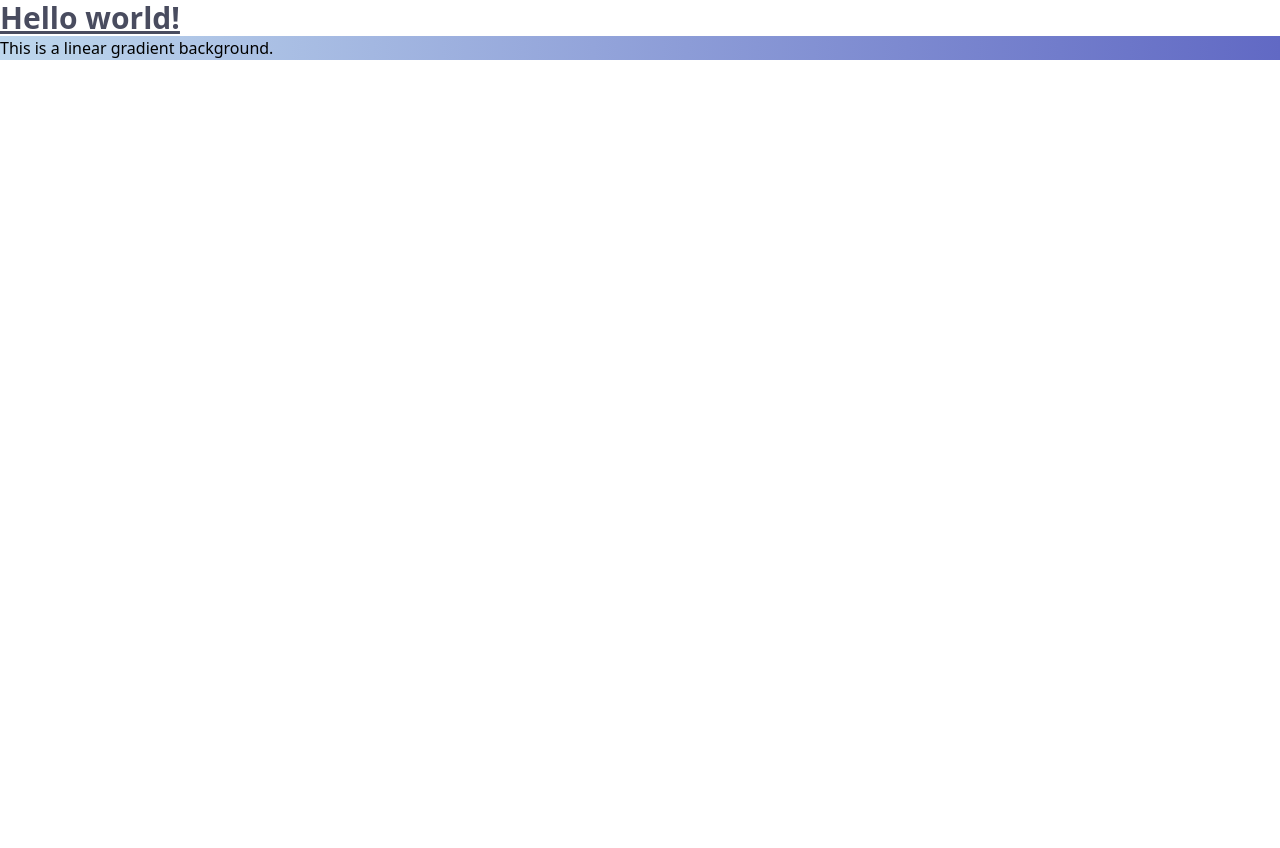
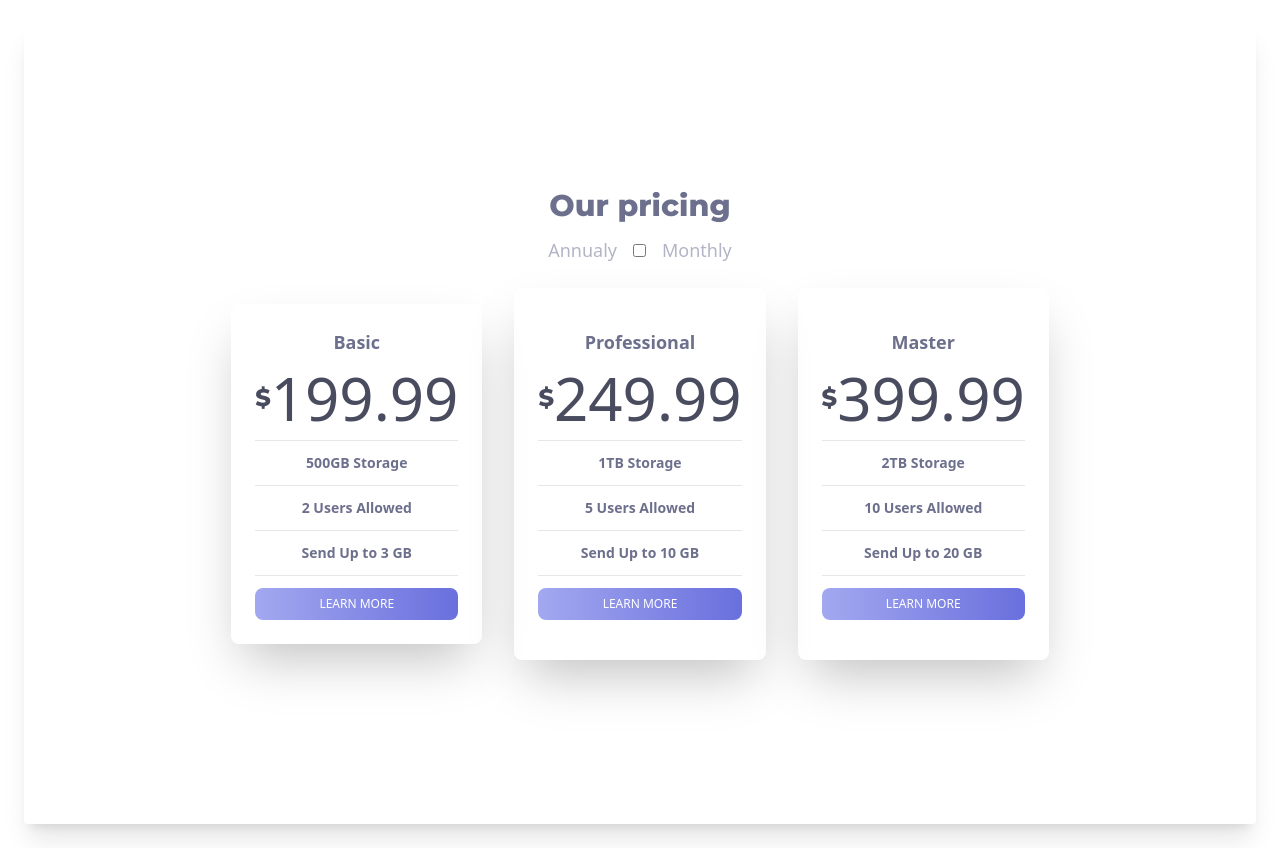
Before and after one commit to iddimsangi/pricing-react-app, a React (Create React App) app: page / in a window 1280 px wide. Before the commit the page ends 800 px from the top, so only its background shows below. Built offline with nearby package versions, Linux system fonts and the light colour scheme; a web font is replaced by a local one.

Commit message:
cards design and colors config

```diff
--- a/src/App.js
+++ b/src/App.js
@@ -2,12 +2,78 @@ import "./App.css";
 
 function App() {
   return (
-    <div>
-      <h1 className="text-3xl font-bold text-dark-grayish-blue underline  from-black">
-        Hello world!
-      </h1>
-      <div class="bg-gradient-to-r from-[#bed7ed] to-[#6169c4]">
-        This is a linear gradient background.
+    <div className="flex flex-col justify-center items-center min-h-screen rounded shadow-xl bg-white m-6 p-4 md:space-y-0">
+      <header className="flex flex-col justify-center items-center space-y-3 mb-6">
+        <h1 className="text-grayish-blue font-montserrat font-semibold text-3xl">
+          Our pricing
+        </h1>
+        <div className="flex justify-center items-center space-x-4">
+          <h4 className="text-lg text-light-grayish-blue">Annualy</h4>
+          <input type="checkbox" />
+          <h4 className="text-lg text-light-grayish-blue">Monthly</h4>
+        </div>
+      </header>
+      <div className="flex flex-col space-y-6 md:flex-row md:space-y-0">
+        <div className="flex flex-col items-center justify-center m-4 space-y-3 p-6  rounded-lg shadow-2xl">
+          <h3 className="text-grayish-blue text-lg font-bold">Basic</h3>
+          <h1 className="text-6xl text-extrabold text-dark-grayish-blue flex items-center">
+            <span className="text-2xl font-bold font-montserrat">$</span>199.99
+          </h1>
+          <ul className="text-sm min-w-full text-center">
+            <li className="text-grayish-blue font-bold min-w-full p-3  border-y">
+              500GB Storage
+            </li>
+            <li className="text-grayish-blue font-bold  min-w-full p-3  border-b">
+              2 Users Allowed
+            </li>
+            <li className="text-grayish-blue font-bold  min-w-full p-3  border-b">
+              Send Up to 3 GB
+            </li>
+          </ul>
+          <button className="bg-gradient-to-r from-light-blue to-medium-blue-purple  uppercase text-xs text-white py-2 px-6 rounded-lg min-w-full">
+            Learn More
+          </button>
+        </div>
+        <div className="flex flex-col items-center justify-center m-4 space-y-3 p-6  rounded-lg shadow-2xl">
+          <h3 className="text-grayish-blue text-lg font-bold">Professional</h3>
+          <h1 className="text-6xl text-extrabold text-dark-grayish-blue flex items-center">
+            <span className="text-2xl font-bold font-montserrat">$</span>249.99
+          </h1>
+          <ul className="text-sm min-w-full text-center">
+            <li className="text-grayish-blue font-bold min-w-full p-3  border-y">
+              1TB Storage
+            </li>
+            <li className="text-grayish-blue font-bold  min-w-full p-3  border-b">
+              5 Users Allowed
+            </li>
+            <li className="text-grayish-blue font-bold  min-w-full p-3  border-b">
+              Send Up to 10 GB
+            </li>
+          </ul>
+          <button className="bg-gradient-to-r from-light-blue to-medium-blue-purple  uppercase text-xs text-white py-2 px-6 rounded-lg min-w-full">
+            Learn More
+          </button>
+        </div>
+        <div className="flex flex-col items-center justify-center m-4 space-y-3 p-6  rounded-lg shadow-2xl">
+          <h3 className="text-grayish-blue text-lg font-bold">Master</h3>
+          <h1 className="text-6xl text-extrabold text-dark-grayish-blue flex items-center">
+            <span className="text-2xl font-bold font-montserrat">$</span>399.99
+          </h1>
+          <ul className="text-sm min-w-full text-center">
+            <li className="text-grayish-blue font-bold min-w-full p-3  border-y">
+              2TB Storage
+            </li>
+            <li className="text-grayish-blue font-bold  min-w-full p-3  border-b">
+              10 Users Allowed
+            </li>
+            <li className="text-grayish-blue font-bold  min-w-full p-3  border-b">
+              Send Up to 20 GB
+            </li>
+          </ul>
+          <button className="bg-gradient-to-r from-light-blue to-medium-blue-purple  uppercase text-xs text-white py-2 px-6 rounded-lg min-w-full">
+            Learn More
+          </button>
+        </div>
       </div>
     </div>
   );
--- a/tailwind.config.js
+++ b/tailwind.config.js
@@ -14,6 +14,8 @@ module.exports = {
         "light-grayish-blue": "hsl(234, 14%, 74%)",
         "grayish-blue": "hsl(233, 13%, 49%)",
         "dark-grayish-blue": "hsl(232, 13%, 33%)",
+        "light-blue": "hsl(236, 72%, 79%)",
+        "medium-blue-purple": "hsl(237, 63%, 64%)",
       },
       linearGradientColors: {
         "custom-gradient": ["hsl(236, 72%, 79%)", "hsl(237, 63%, 64%)"],
```
